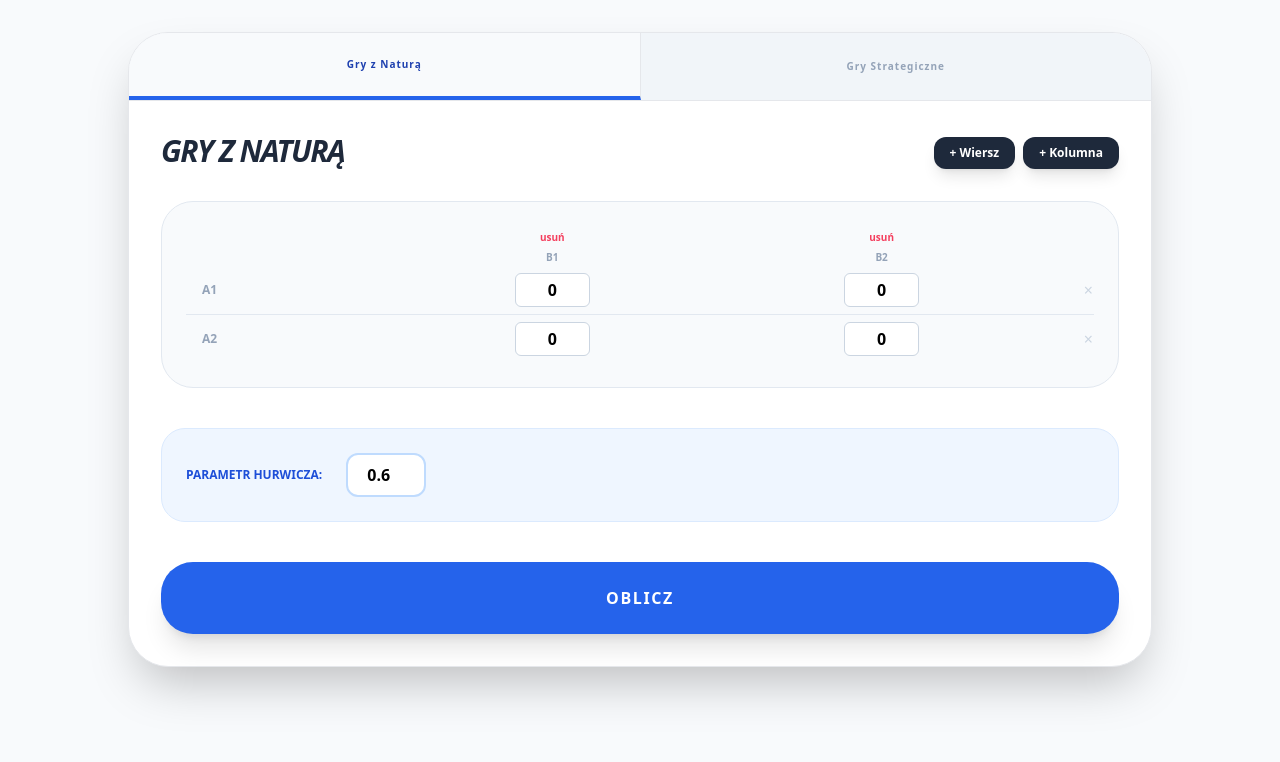
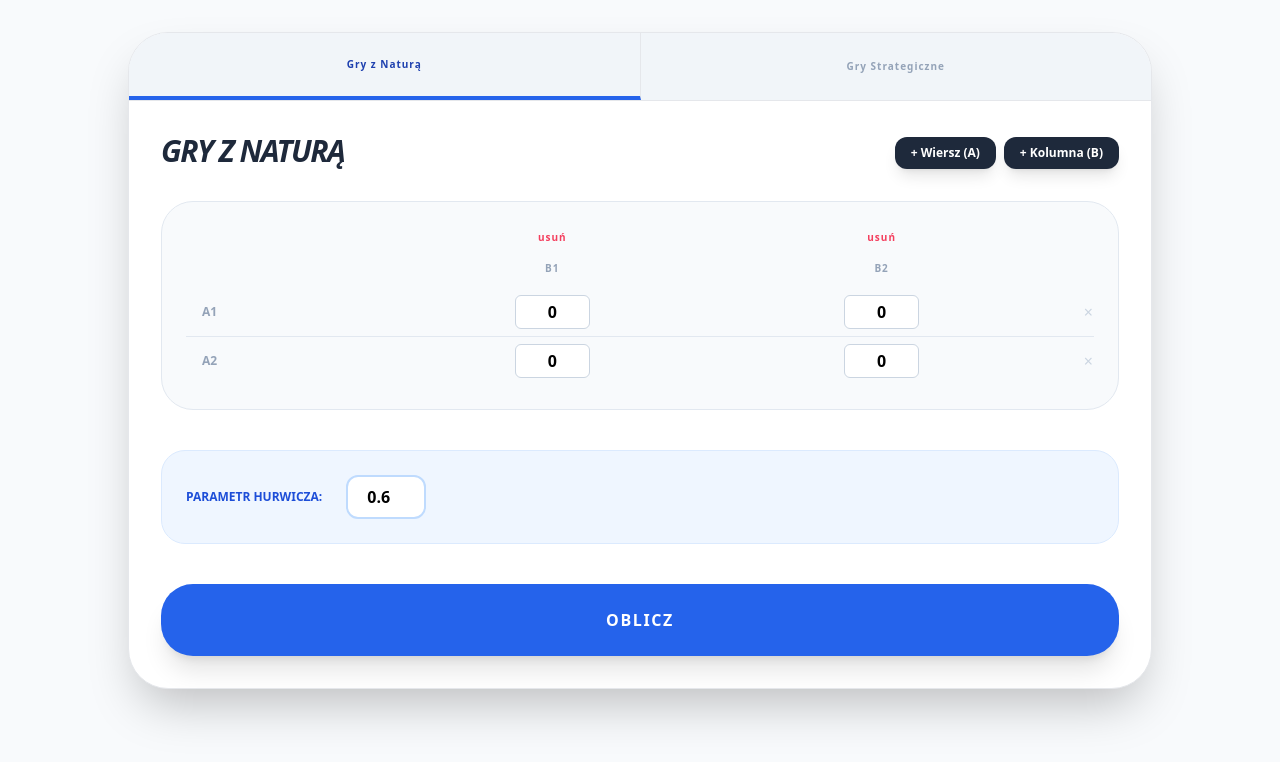
Before and after one commit to podsiadlojakub6-alt/program-bo, a Flask app: page / in a window 1280 px wide. Shown: the top 762 px of the page. Run offline with Flask 3, Linux system fonts and the light colour scheme; some libraries are stand-ins or nearby versions.

Commit message:
Update index.html

```diff
--- a/templates/index.html
+++ b/templates/index.html
@@ -6,7 +6,7 @@
     <script src="https://cdn.tailwindcss.com"></script>
     <style>
         .input-cell { width: 75px; text-align: center; border: 1px solid #cbd5e1; padding: 4px; border-radius: 6px; font-weight: bold; }
-        .tab-active { border-bottom: 4px solid #2563eb; color: #1e40af; background: #f8fafc; }
+        .tab-active { border-bottom: 4px solid #2563eb; color: #1e40af; background: #f1f5f9; }
         .panel-nature { background: #0f172a; border-top: 6px solid #3b82f6; }
         .panel-game { background: #1e293b; border-top: 6px solid #10b981; }
     </style>
@@ -26,7 +26,7 @@
                 <div class="flex justify-between items-end mb-8">
                     <div>
                         <h2 id="t" class="text-3xl font-black text-slate-800 tracking-tighter uppercase italic">Macierz</h2>
-                        <div id="gameValues" class="mt-2 hidden flex gap-4 text-xs font-bold">
+                        <div id="gameIndicator" class="mt-2 hidden flex gap-4 text-xs font-bold">
                             {% if results and results.type == 'game' %}
                             <span class="px-2 py-1 bg-blue-100 text-blue-700 rounded">Va = {{results.data.va}}</span>
                             <span class="px-2 py-1 bg-rose-100 text-rose-700 rounded">Vb = {{results.data.vb}}</span>
@@ -34,20 +34,20 @@
                         </div>
                     </div>
                     <div class="flex gap-2">
-                        <button type="button" onclick="addRow()" class="bg-slate-800 text-white px-4 py-2 rounded-xl text-xs font-black shadow-lg">+ Wiersz</button>
-                        <button type="button" onclick="addColumn()" class="bg-slate-800 text-white px-4 py-2 rounded-xl text-xs font-black shadow-lg">+ Kolumna</button>
+                        <button type="button" onclick="addRow()" class="bg-slate-800 text-white px-4 py-2 rounded-xl text-xs font-black shadow-lg">+ Wiersz (A)</button>
+                        <button type="button" onclick="addColumn()" class="bg-slate-800 text-white px-4 py-2 rounded-xl text-xs font-black shadow-lg">+ Kolumna (B)</button>
                     </div>
                 </div>
 
                 <div class="overflow-x-auto mb-10 bg-slate-50 p-6 rounded-[2rem] border border-slate-200">
                     <table id="mt" class="w-full text-center">
-                        <thead id="th" class="text-[10px] font-bold uppercase text-slate-400">
+                        <thead id="th" class="text-[10px] font-bold uppercase text-slate-400 tracking-widest">
                             <tr id="dr"><th></th><th class="p-1"><button type="button" onclick="removeCol(1)" class="text-rose-500">usuń</button></th><th class="p-1"><button type="button" onclick="removeCol(2)" class="text-rose-500">usuń</button></th><th></th></tr>
-                            <tr id="hr"><th></th><th>B1</th><th>B2</th><th></th></tr>
+                            <tr id="hr"><th></th><th class="p-3">B1</th><th class="p-3">B2</th><th></th></tr>
                         </thead>
                         <tbody id="tb" class="divide-y divide-slate-200">
-                            <tr><td class="p-4 font-black text-xs text-slate-400 text-left uppercase">A1</td><td><input name="cell_0_0" class="input-cell" value="0"></td><td><input name="cell_0_1" class="input-cell" value="0"></td><td class="text-right"><button type="button" onclick="removeRow(this)" class="text-slate-300">×</button></td></tr>
-                            <tr><td class="p-4 font-black text-xs text-slate-400 text-left uppercase">A2</td><td><input name="cell_1_0" class="input-cell" value="0"></td><td><input name="cell_1_1" class="input-cell" value="0"></td><td class="text-right"><button type="button" onclick="removeRow(this)" class="text-slate-300">×</button></td></tr>
+                            <tr><td class="p-4 font-black text-xs text-slate-400 text-left">A1</td><td><input name="cell_0_0" class="input-cell" value="0"></td><td><input name="cell_0_1" class="input-cell" value="0"></td><td class="text-right"><button type="button" onclick="removeRow(this)" class="text-slate-300">×</button></td></tr>
+                            <tr><td class="p-4 font-black text-xs text-slate-400 text-left">A2</td><td><input name="cell_1_0" class="input-cell" value="0"></td><td><input name="cell_1_1" class="input-cell" value="0"></td><td class="text-right"><button type="button" onclick="removeRow(this)" class="text-slate-300">×</button></td></tr>
                         </tbody>
                     </table>
                 </div>
@@ -60,29 +60,29 @@
                 <button type="submit" class="w-full bg-blue-600 text-white font-black py-6 rounded-[2rem] shadow-xl hover:bg-blue-700 transition uppercase tracking-widest">Oblicz</button>
             </form>
 
-            <div id="resultsContainer">
+            <div id="resultsView">
                 {% if results %}
                     {% if results.type == 'nature' %}
-                    <div id="natureResults" class="mt-12 panel-nature rounded-[2.5rem] p-12 shadow-2xl text-white">
+                    <div id="natureRes" class="mt-12 panel-nature rounded-[2.5rem] p-12 shadow-2xl text-white">
                         <h3 class="text-blue-400 font-bold mb-8 uppercase tracking-widest text-xs">Wyniki: Gry z Naturą</h3>
-                        <div class="grid grid-cols-2 lg:grid-cols-4 gap-10">
-                            <div><p class="text-[10px] text-slate-500 font-bold mb-2 uppercase">Wald</p><p class="text-3xl font-black">A{{results.wald}}</p></div>
-                            <div><p class="text-[10px] text-slate-500 font-bold mb-2 uppercase">Hurwicz</p><p class="text-3xl font-black">A{{results.hur}}</p></div>
-                            <div><p class="text-[10px] text-slate-500 font-bold mb-2 uppercase">Bayes</p><p class="text-3xl font-black">A{{results.bayes}}</p></div>
-                            <div><p class="text-[10px] text-slate-500 font-bold uppercase mb-2">Savage</p><p class="text-3xl font-black">A{{results.sav}}</p></div>
+                        <div class="grid grid-cols-2 lg:grid-cols-4 gap-10 text-center">
+                            <div class="border-l border-slate-700"><p class="text-[10px] text-slate-500 font-bold uppercase mb-1">Wald</p><p class="text-2xl font-black italic">A{{results.wald}}</p></div>
+                            <div class="border-l border-slate-700"><p class="text-[10px] text-slate-500 font-bold uppercase mb-1">Hurwicz</p><p class="text-2xl font-black italic">A{{results.hur}}</p></div>
+                            <div class="border-l border-slate-700"><p class="text-[10px] text-slate-500 font-bold uppercase mb-1">Bayes</p><p class="text-2xl font-black italic">A{{results.bayes}}</p></div>
+                            <div class="border-l border-slate-700"><p class="text-[10px] text-slate-500 font-bold uppercase mb-1">Savage</p><p class="text-2xl font-black italic">A{{results.sav}}</p></div>
                         </div>
                     </div>
                     {% elif results.type == 'game' %}
-                    <div id="gameResults" class="mt-12 grid grid-cols-1 md:grid-cols-2 gap-8">
+                    <div id="gameRes" class="mt-12 grid grid-cols-1 md:grid-cols-2 gap-8">
                         <div class="panel-game rounded-[2.5rem] p-10 shadow-2xl text-white border-l-8 border-blue-500">
-                            <p class="text-blue-400 font-black text-[10px] mb-4 uppercase italic">Gracz A</p>
-                            {% if results.data.saddle %}<p class="text-xl italic">Wybieram A{{results.data.saddle.r}}</p><p class="text-sm text-slate-400">Zysk: {{results.data.va}}</p>
-                            {% elif results.data.mixed %}<p class="text-sm italic">"Gram A1 w {{results.data.mixed.p1_pct}}% i A2 w {{results.data.mixed.p2_pct}}%."</p><p class="text-xs mt-2 font-bold text-blue-400">V = {{results.data.mixed.v}}</p>{% endif %}
+                            <p class="text-blue-400 font-black text-[10px] mb-4 uppercase italic tracking-widest">Gracz A</p>
+                            {% if results.data.saddle %}<p class="text-xl">Strategia: A{{results.data.saddle.r}}</p><p class="text-sm text-slate-400">Zysk: {{results.data.va}}</p>
+                            {% elif results.data.mixed %}<p class="text-sm italic">"Gram A1 w {{results.data.mixed.p1_pct}}% i A2 w {{results.data.mixed.p2_pct}}%."</p><p class="text-xs mt-2 font-bold text-blue-400 uppercase">Średni zysk V = {{results.data.mixed.v}}</p>{% endif %}
                         </div>
                         <div class="panel-game rounded-[2.5rem] p-10 shadow-2xl text-white border-l-8 border-rose-500">
-                            <p class="text-rose-400 font-black text-[10px] mb-4 uppercase italic">Gracz B</p>
-                            {% if results.data.saddle %}<p class="text-xl italic">Wybieram B{{results.data.saddle.c}}</p><p class="text-sm text-slate-400">Strata: {{results.data.vb}}</p>
-                            {% elif results.data.mixed %}<p class="text-sm italic">"Gram B1 w {{results.data.mixed.q1_pct}}% i B2 w {{results.data.mixed.q2_pct}}%."</p><p class="text-xs mt-2 font-bold text-rose-400">V = {{results.data.mixed.v}}</p>{% endif %}
+                            <p class="text-rose-400 font-black text-[10px] mb-4 uppercase italic tracking-widest">Gracz B</p>
+                            {% if results.data.saddle %}<p class="text-xl">Strategia: B{{results.data.saddle.c}}</p><p class="text-sm text-slate-400">Strata: {{results.data.vb}}</p>
+                            {% elif results.data.mixed %}<p class="text-sm italic">"Gram B1 w {{results.data.mixed.q1_pct}}% i B2 w {{results.data.mixed.q2_pct}}%."</p><p class="text-xs mt-2 font-bold text-rose-400 uppercase">Średnia strata V = {{results.data.mixed.v}}</p>{% endif %}
                         </div>
                     </div>
                     {% endif %}
@@ -96,20 +96,22 @@
             document.getElementById('m').value = mode;
             document.getElementById('t').innerText = mode === 'nature' ? 'Gry z Naturą' : 'Gry Strategiczne';
             document.getElementById('opts').style.display = (mode === 'nature') ? 'flex' : 'none';
-            document.getElementById('gameValues').style.display = (mode === 'game') ? 'flex' : 'none';
+            document.getElementById('gameIndicator').style.display = (mode === 'game') ? 'flex' : 'none';
+
             document.querySelectorAll('.flex > button').forEach(b => b.classList.remove('tab-active'));
             document.getElementById('b-' + mode).classList.add('tab-active');
 
-            const natureBox = document.getElementById('natureResults');
-            const gameBox = document.getElementById('gameResults');
-            if(natureBox) natureBox.style.display = 'none';
-            if(gameBox) gameBox.style.display = 'none';
+            // Czyszczenie starego panelu wyników przy przełączaniu
+            const nBox = document.getElementById('natureRes');
+            const gBox = document.getElementById('gameRes');
+            if(nBox) nBox.style.display = 'none';
+            if(gBox) gBox.style.display = 'none';
 
-            updateNames();
+            updateLabels();
         }
         setMode('{{mode}}' || 'nature');
 
-        function updateNames() {
+        function updateLabels() {
             const rows = document.querySelectorAll('#tb tr');
             rows.forEach((r, i) => {
                 r.cells[0].innerText = 'A' + (i + 1);
@@ -122,31 +124,31 @@
         }
         function addRow() {
             const b = document.getElementById('tb'), c = document.getElementById('hr').cells.length - 2, r = document.createElement('tr');
-            let s = `<td class="p-4 font-black text-xs text-slate-400 text-left uppercase"></td>`;
+            let s = `<td class="p-4 font-black text-xs text-slate-400 text-left"></td>`;
             for (let i = 0; i < c; i++) s += `<td><input class="input-cell" value="0"></td>`;
             s += `<td class="text-right"><button type="button" onclick="removeRow(this)" class="text-slate-300">×</button></td>`;
-            r.innerHTML = s; b.appendChild(r); updateNames();
+            r.innerHTML = s; b.appendChild(r); updateLabels();
         }
         function addColumn() {
             const dr = document.getElementById('dr'), hr = document.getElementById('hr'), rows = document.querySelectorAll('#tb tr');
             const nI = hr.cells.length - 1;
-            const thD = document.createElement('th'); thD.className = "p-1"; thD.innerHTML = `<button type="button" onclick="removeCol(${nI})" class="text-rose-500 font-bold uppercase text-[9px]">usuń</button>`;
+            const thD = document.createElement('th'); thD.className = "p-1"; thD.innerHTML = `<button type="button" onclick="removeCol(${nI})" class="text-rose-500 uppercase text-[9px] font-bold">usuń</button>`;
             dr.insertBefore(thD, dr.lastElementChild);
-            const thH = document.createElement('th'); thH.className = "p-2";
+            const thH = document.createElement('th'); thH.className = "p-3";
             hr.insertBefore(thH, hr.lastElementChild);
             rows.forEach(r => {
                 const td = document.createElement('td'); td.innerHTML = `<input class="input-cell" value="0">`;
                 r.insertBefore(td, r.lastElementChild);
             });
-            updateNames();
+            updateLabels();
         }
-        function removeRow(btn) { if (document.querySelectorAll('#tb tr').length > 1) { btn.closest('tr').remove(); updateNames(); } }
+        function removeRow(btn) { if (document.querySelectorAll('#tb tr').length > 1) { btn.closest('tr').remove(); updateLabels(); } }
         function removeCol(i) {
             const dr = document.getElementById('dr'), hr = document.getElementById('hr'), rows = document.querySelectorAll('#tb tr');
             if (hr.cells.length > 3) {
                 dr.deleteCell(i); hr.deleteCell(i); rows.forEach(r => r.deleteCell(i));
                 dr.querySelectorAll('button').forEach((b, idx) => b.setAttribute('onclick', `removeCol(${idx + 1})`));
-                updateNames();
+                updateLabels();
             }
         }
     </script>
```
